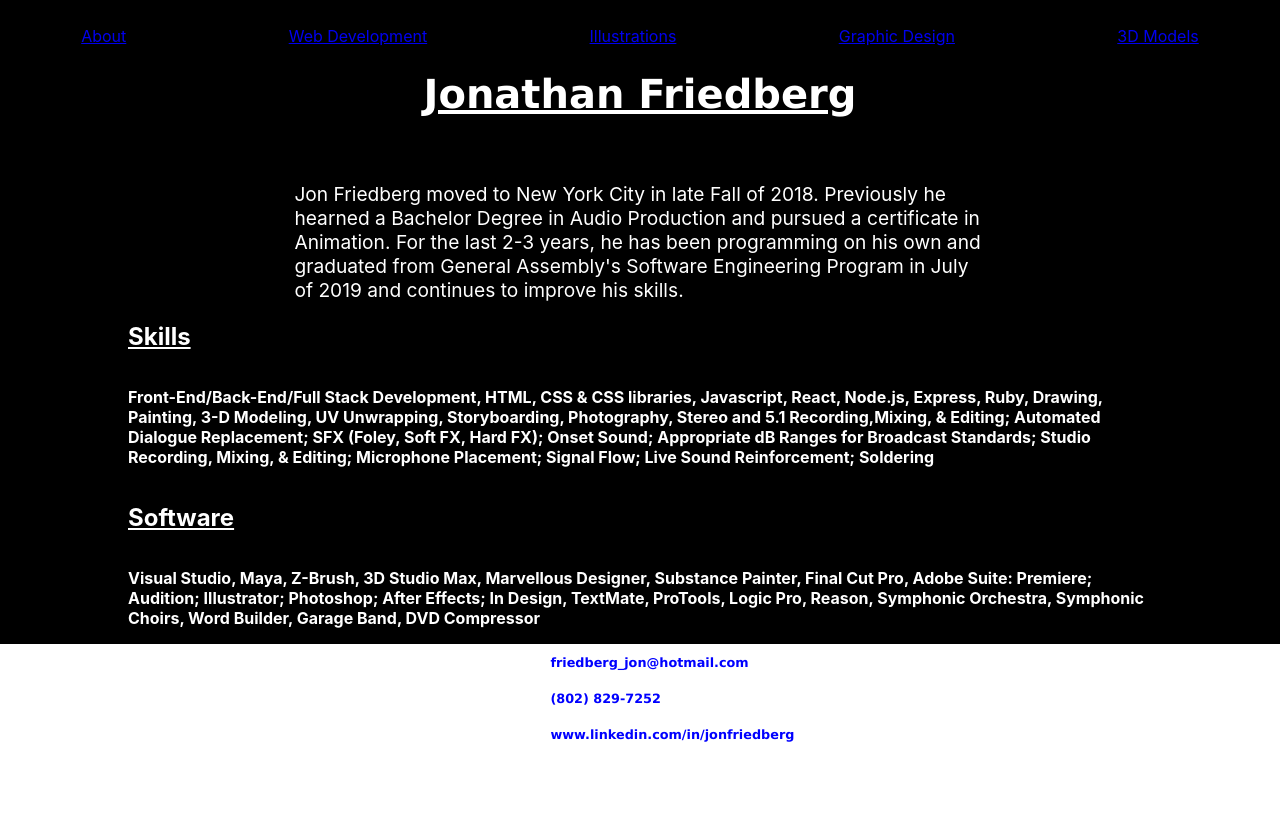
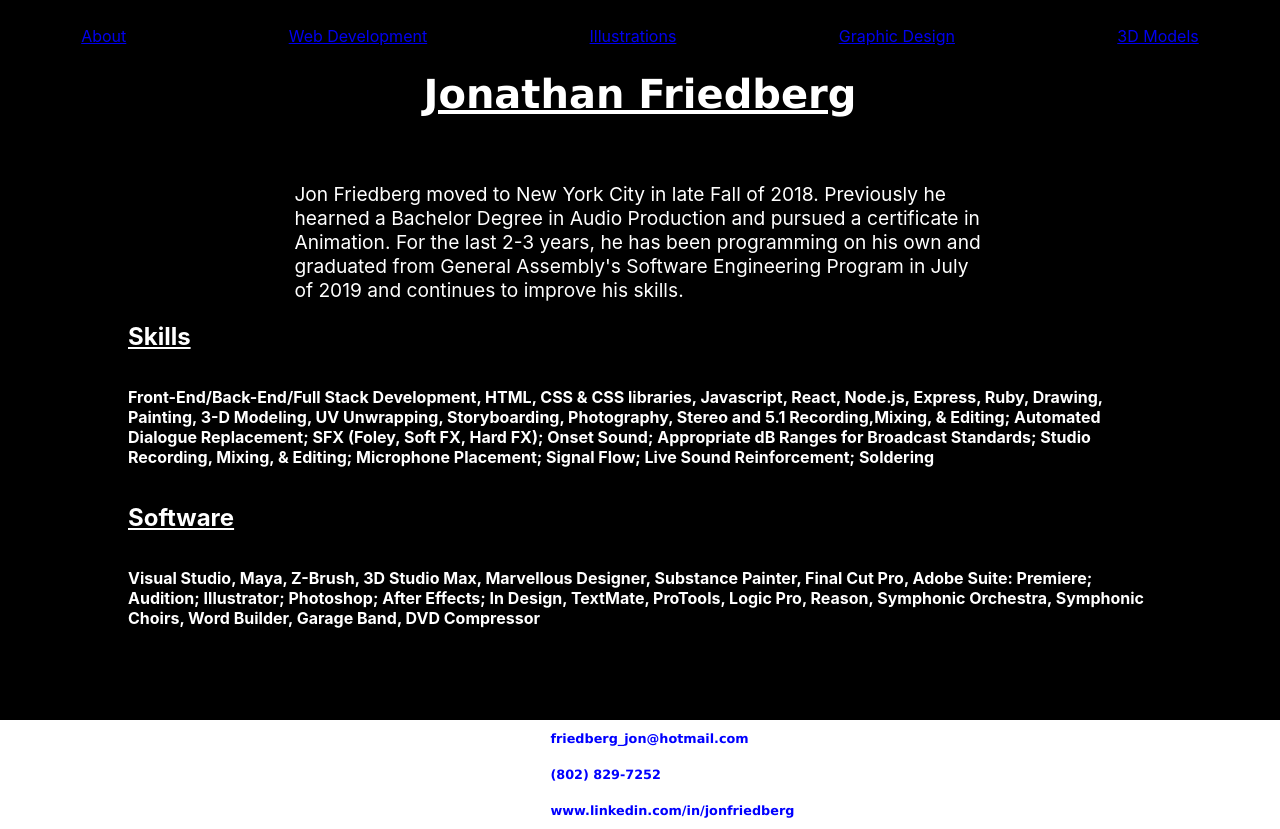
Before and after one commit to jonfriedberg123/home, a React (Create React App) app: page / in a window 1280 px wide. Before the commit the page ends 800 px from the top, so only its background shows below. Built offline with nearby package versions, Linux system fonts and the light colour scheme.

Commit message:
body position fixed

```diff
--- a/src/Style.css
+++ b/src/Style.css
@@ -2,7 +2,8 @@
 
 .body{
   margin: 0 auto;
-  max-height: 100%;
+  min-height: 45em;
+  max-height: 45em;
   background-color: black;
   position:fixed, absolute;
   justify-content: center;
```
